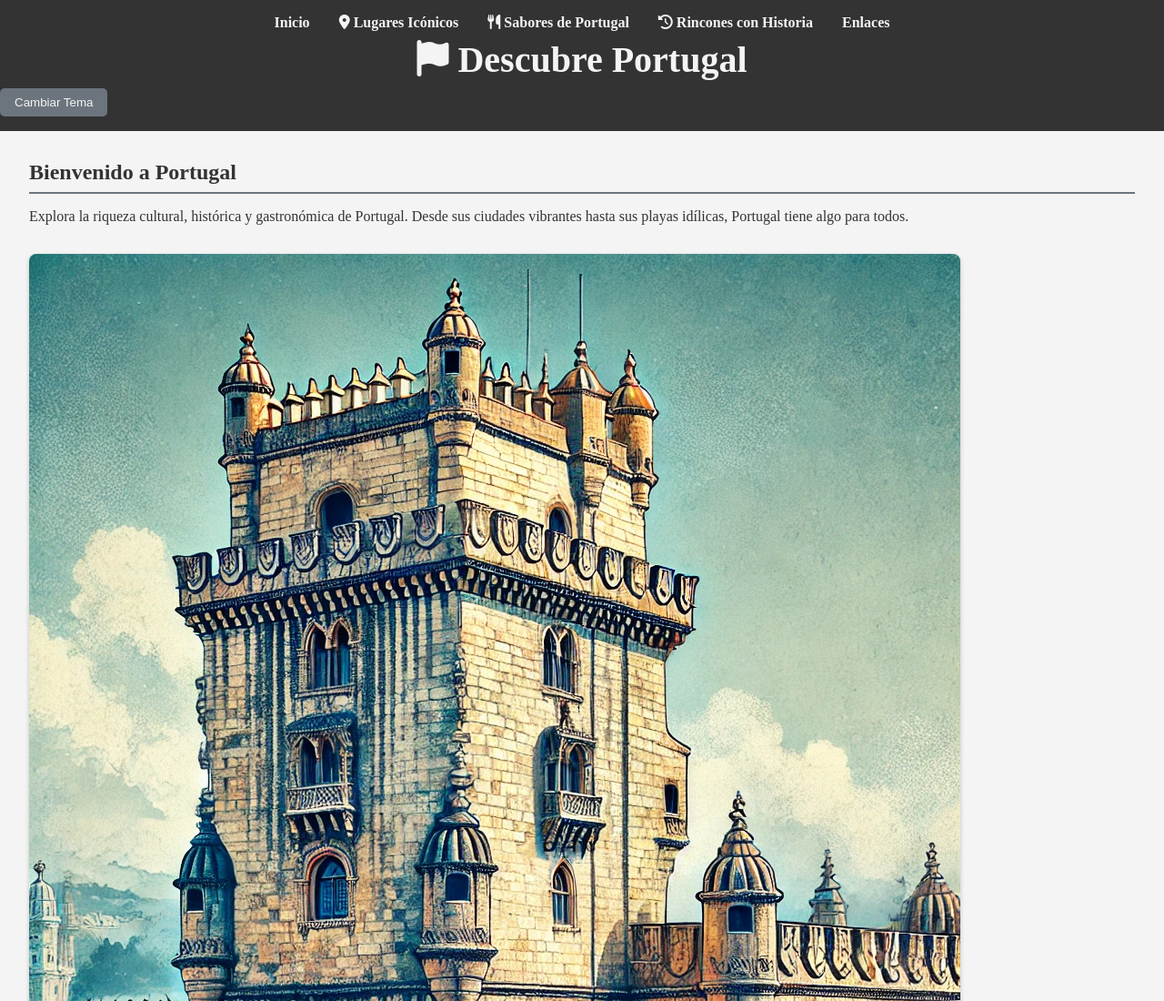
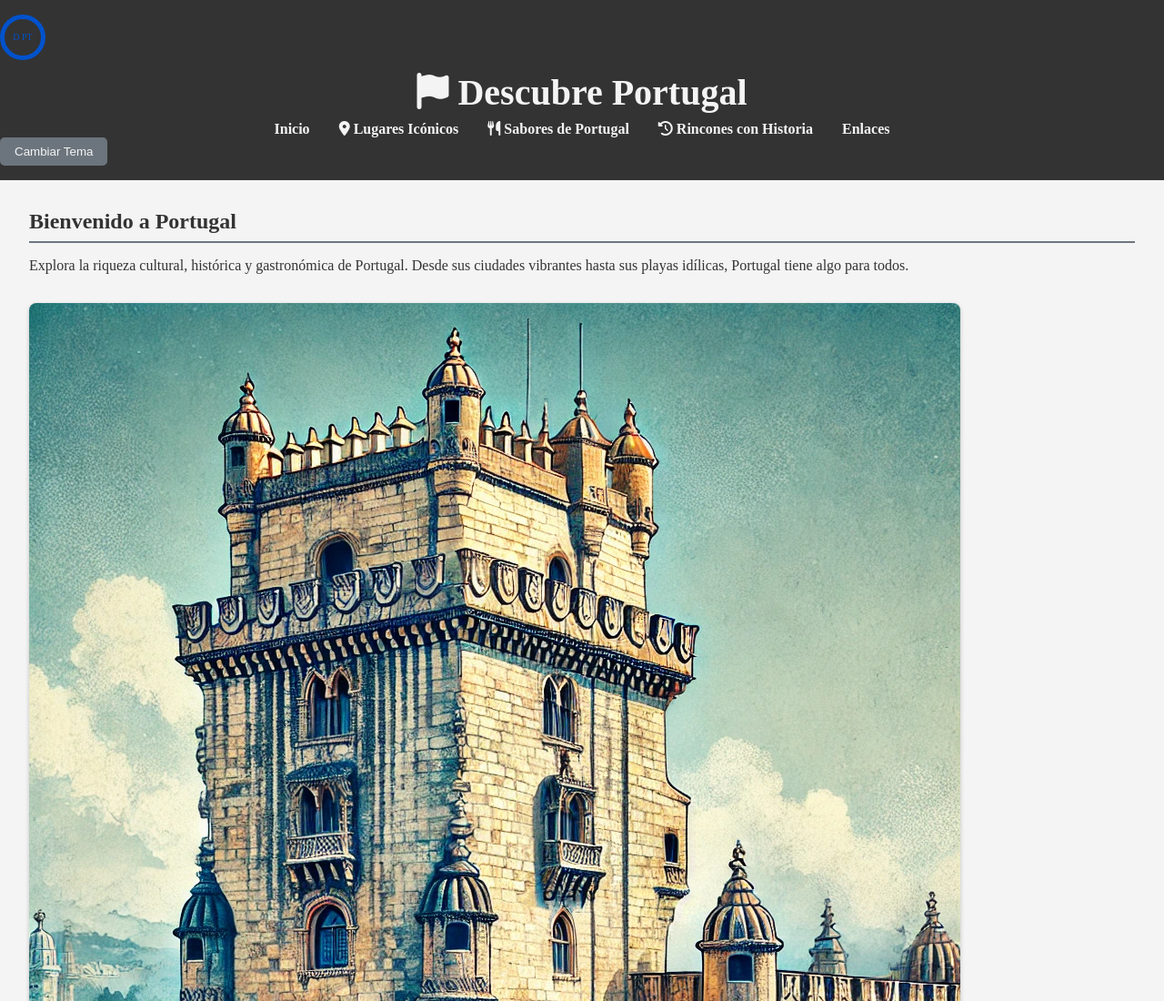
Before and after one commit to jomartinho/HerramientasPEC2, a website built with Parcel: page index.html in a window 1280 px wide. Shown: the top 1100 px of the page at 91% size. Built offline with nearby package versions, Linux system fonts and the light colour scheme.

Commit message:
commiting index update

```diff
--- a/index.html
+++ b/index.html
@@ -11,6 +11,13 @@
 </head>
 <body>
   <header>
+    <div class="logo">
+      <svg width="50" height="50" viewBox="0 0 100 100" xmlns="http://www.w3.org/2000/svg">
+        <circle cx="50" cy="50" r="45" stroke="#0052cc" stroke-width="10" fill="none"/>
+        <text x="50%" y="50%" text-anchor="middle" dy=".3em" font-size="20" fill="#0052cc">D PT</text>
+      </svg>
+    </div>
+    <h1><i class="fas fa-flag"></i> Descubre Portugal</h1>
     <nav>
       <ul>
         <li><a href="index.html">Inicio</a></li>
@@ -20,7 +27,6 @@
         <li><a href="enlaces.html">Enlaces</a></li>
       </ul>
     </nav>
-    <h1><i class="fas fa-flag"></i> Descubre Portugal</h1>
     <button id="theme-toggle">Cambiar Tema</button>
   </header>
 
```
